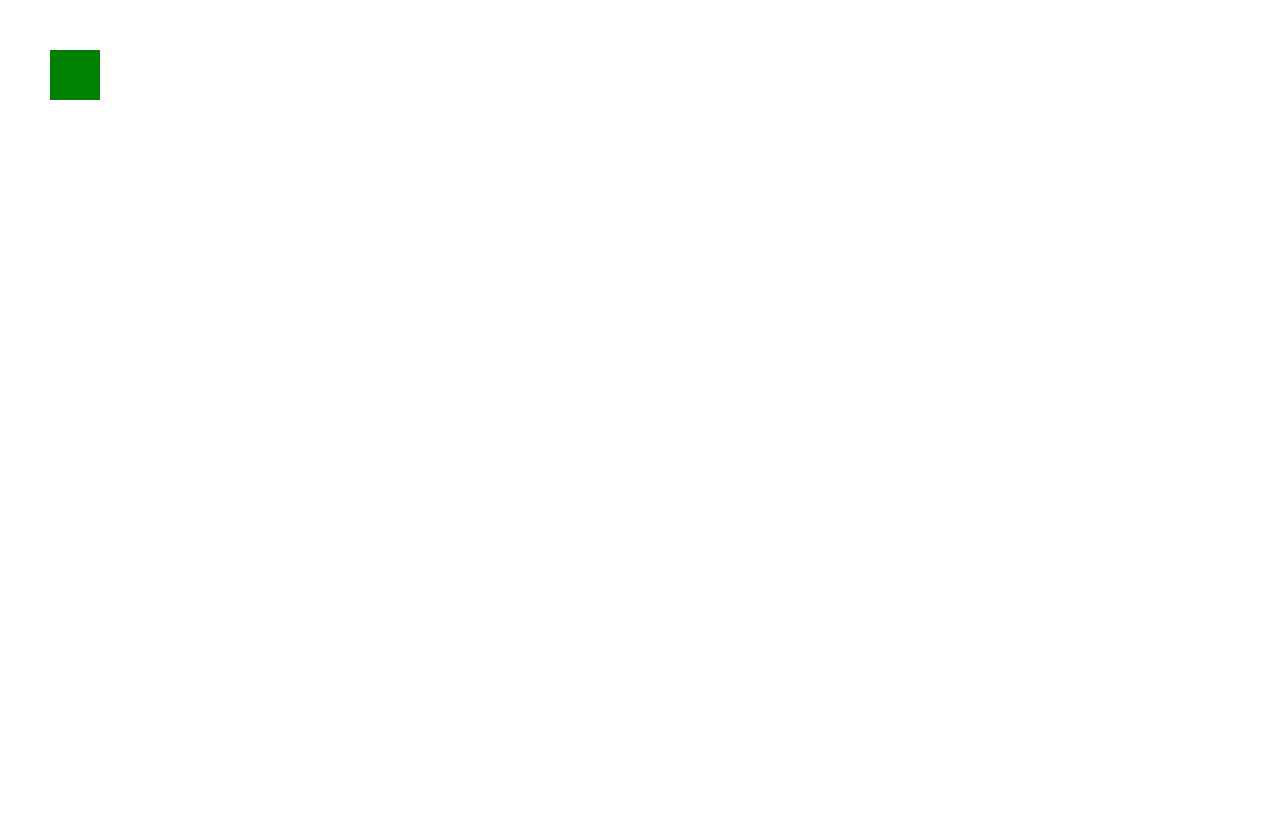
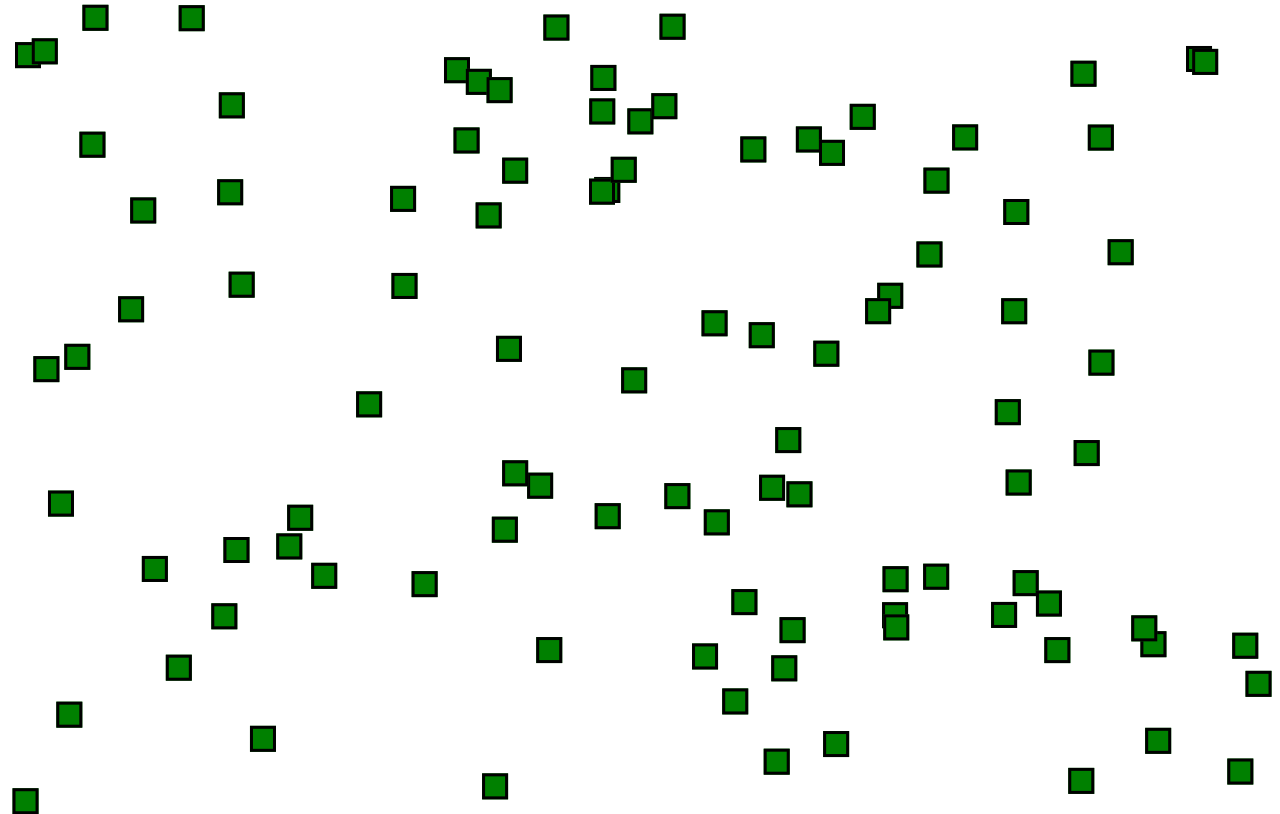
Before and after one commit to JoshHarris85/Greensock-Playground, a website built with Parcel: page index.html in a window 1280 px wide. Built offline with nearby package versions, Linux system fonts and the light colour scheme.

Commit message:
Lesson 8

```diff
--- a/index.html
+++ b/index.html
@@ -8,7 +8,6 @@
   <link rel="stylesheet" href="./styles.css">
 </head>
 <body>
-  <div id="box"></div>
   <script src="./index.js"></script>
 </body>
 </html>
--- a/index.js
+++ b/index.js
@@ -1,14 +1,26 @@
 import { TweenMax, TimelineMax } from "gsap"
 
-TweenMax.set("#box", {
-  backgroundColor: "green",
-  width: "50px",
-  height: "50px",
-  x: "50px",
-  y: "50px"
+const divs = Array.from({ length: 100 }, () =>
+  document.createElement("div")
+);
+
+divs.forEach(div => {
+  TweenMax.set(div, {
+    position: "absolute",
+    x: `${Math.random() * window.innerWidth}px`,
+    y: `${Math.random() * window.innerHeight}px`,
+    width: 20,
+    height: 20,
+    backgroundColor: "green",
+    border: "3px solid black"
+  });
+
+  document.body.appendChild(div)
 });
 
-document.addEventListener("click", (event) => {
+
+document.addEventListener("click", event => {
   const { x, y } = event;
-  TweenMax.fromTo("#box", 1, { x, y }, { x: 150, y: 150});
+
+  TweenMax.to(divs, 1, { x, y });
 });
--- a/styles.css
+++ b/styles.css
@@ -1,9 +1,3 @@
 body {
   margin: 0;
 }
-
-#box {
-  width: 25px;
-  height: 25px;
-  background-color: deepskyblue;
-}
```
